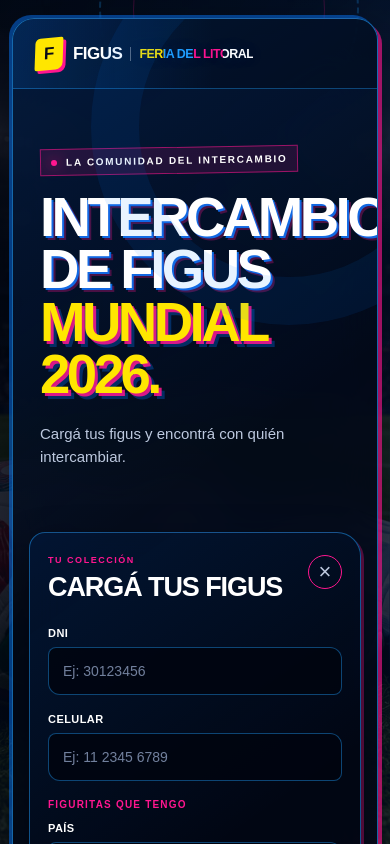
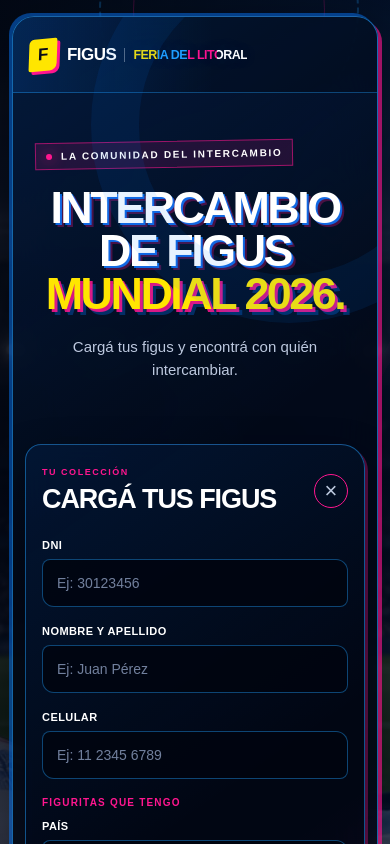
Before and after one commit to feriadellitoralsantafe-a11y/figus, a Next.js app: page / in a window 390 px wide. Both pictures are taken after a click on the button "CARGAR MIS FIGUS". Shown: the top 844 px of the page. Built offline with nearby package versions, Linux system fonts and the light colour scheme.

Commit message:
Agregar nombre y apellido y mejorar responsive

```diff
--- a/app/api/guardar-figus/route.ts
+++ b/app/api/guardar-figus/route.ts
@@ -3,6 +3,7 @@ const GOOGLE_SCRIPT_URL =
 
 type FigusPayload = {
   dni?: unknown;
+  nombreApellido?: unknown;
   celular?: unknown;
   figuritas?: unknown;
 };
@@ -22,6 +23,10 @@ export async function POST(request: Request) {
   try {
     const body = (await request.json()) as FigusPayload;
     const dni = typeof body.dni === "string" ? body.dni.trim() : "";
+    const nombreApellido =
+      typeof body.nombreApellido === "string"
+        ? body.nombreApellido.trim()
+        : "";
     const celular =
       typeof body.celular === "string" ? body.celular.trim() : "";
     const figuritas =
@@ -29,11 +34,12 @@ export async function POST(request: Request) {
 
     console.log("[guardar-figus] Datos recibidos:", {
       dni,
+      nombreApellido,
       celular,
       figuritas,
     });
 
-    if (!dni || !celular || !figuritas) {
+    if (!dni || !nombreApellido || !celular || !figuritas) {
       console.error("[guardar-figus] Validación fallida: faltan campos.");
 
       return Response.json(
@@ -52,7 +58,7 @@ export async function POST(request: Request) {
       headers: {
         "Content-Type": "application/json",
       },
-      body: JSON.stringify({ dni, celular, figuritas }),
+      body: JSON.stringify({ dni, nombreApellido, celular, figuritas }),
       cache: "no-store",
     });
 
--- a/app/components/figus-app.tsx
+++ b/app/components/figus-app.tsx
@@ -40,6 +40,7 @@ const COUNTRIES = [
 
 const initialForm = {
   dni: "",
+  nombreApellido: "",
   celular: "",
 };
 
@@ -121,6 +122,9 @@ export default function FigusApp() {
 
     const nextErrors: Record<string, string> = {};
     if (!form.dni.trim()) nextErrors.dni = "Ingresá tu DNI.";
+    if (!form.nombreApellido.trim()) {
+      nextErrors.nombreApellido = "Ingresá tu nombre y apellido.";
+    }
     if (!form.celular.trim()) nextErrors.celular = "Ingresá tu celular.";
     if (stickers.length === 0) {
       nextErrors.figuritas = "Agregá al menos una figurita.";
@@ -138,6 +142,7 @@ export default function FigusApp() {
         headers: { "Content-Type": "application/json" },
         body: JSON.stringify({
           dni: form.dni.trim(),
+          nombreApellido: form.nombreApellido.trim(),
           celular: form.celular.trim(),
           figuritas: stickers.join(", "),
         }),
@@ -231,7 +236,7 @@ export default function FigusApp() {
             </div>
 
             <form onSubmit={handleSubmit} noValidate>
-              <div className="field-row">
+              <div className="field-row identity-row">
                 <div className="field">
                   <label htmlFor="dni">DNI</label>
                   <input
@@ -246,6 +251,27 @@ export default function FigusApp() {
                     aria-invalid={Boolean(errors.dni)}
                   />
                   {errors.dni && <span className="field-error">{errors.dni}</span>}
+                </div>
+
+                <div className="field">
+                  <label htmlFor="nombreApellido">Nombre y apellido</label>
+                  <input
+                    id="nombreApellido"
+                    name="nombreApellido"
+                    type="text"
+                    autoComplete="name"
+                    placeholder="Ej: Juan Pérez"
+                    value={form.nombreApellido}
+                    onChange={(event) =>
+                      updateField("nombreApellido", event.target.value)
+                    }
+                    aria-invalid={Boolean(errors.nombreApellido)}
+                  />
+                  {errors.nombreApellido && (
+                    <span className="field-error">
+                      {errors.nombreApellido}
+                    </span>
+                  )}
                 </div>
 
                 <div className="field">
--- a/app/globals.css
+++ b/app/globals.css
@@ -429,7 +429,12 @@ h2 {
   gap: 15px;
 }
 
+.identity-row {
+  grid-template-columns: 0.75fr 1.35fr 1fr;
+}
+
 .field {
+  min-width: 0;
   margin-bottom: 18px;
 }
 
@@ -816,12 +821,21 @@ h2 {
 }
 
 @media (max-width: 640px) {
+  html,
+  body {
+    max-width: 100%;
+    overflow-x: hidden;
+  }
+
   .page-shell {
+    width: 100%;
     align-items: start;
-    padding: 18px 12px;
+    overflow-x: clip;
+    padding: 16px 12px 28px;
   }
 
   .main-card {
+    width: 100%;
     min-height: calc(100vh - 36px);
     border-radius: 22px;
     box-shadow:
@@ -831,7 +845,8 @@ h2 {
   }
 
   .brand-row {
-    padding: 0 22px;
+    min-height: 76px;
+    padding: 0 16px;
   }
 
   .brand-venue {
@@ -846,21 +861,28 @@ h2 {
   }
 
   .hero {
-    padding: 58px 27px 48px;
+    padding: 48px 22px 44px;
+    text-align: center;
   }
 
   h1 {
-    font-size: clamp(42px, 14vw, 62px);
+    max-width: 100%;
+    font-size: clamp(34px, 11.5vw, 50px);
+    letter-spacing: -0.055em;
+    overflow-wrap: anywhere;
     text-shadow:
       2px 2px 0 rgba(8, 120, 255, 0.85),
       4px 4px 0 rgba(255, 22, 143, 0.28);
   }
 
   .subtitle {
+    margin-right: auto;
+    margin-left: auto;
     font-size: 15px;
   }
 
   .actions {
+    justify-content: center;
     flex-direction: column;
   }
 
@@ -869,16 +891,45 @@ h2 {
   }
 
   .form-panel {
-    margin: -20px 16px 30px;
-    padding: 22px 18px;
+    width: auto;
+    margin: -18px 12px 28px;
+    padding: 22px 16px;
     box-shadow:
       3px 3px 0 rgba(255, 22, 143, 0.3),
       0 18px 42px rgba(0, 0, 0, 0.36);
   }
 
+  .form-heading {
+    align-items: center;
+  }
+
+  .form-heading > div {
+    min-width: 0;
+  }
+
+  h2 {
+    font-size: clamp(22px, 7vw, 27px);
+    overflow-wrap: anywhere;
+  }
+
   .field-row {
     grid-template-columns: 1fr;
     gap: 0;
+  }
+
+  .identity-row {
+    grid-template-columns: 1fr;
+  }
+
+  .field input,
+  .field textarea,
+  .field select {
+    width: 100%;
+    max-width: 100%;
+  }
+
+  .sticker-builder-label {
+    text-align: left;
   }
 
   .sticker-entry-row {
@@ -896,6 +947,23 @@ h2 {
 
   .add-sticker-button {
     width: 100%;
+  }
+
+  .sticker-preview {
+    width: 100%;
+    align-items: stretch;
+  }
+
+  .sticker-chip {
+    max-width: 100%;
+    justify-content: space-between;
+    overflow-wrap: anywhere;
+  }
+
+  .submit-button {
+    width: 100%;
+    margin-right: auto;
+    margin-left: auto;
   }
 
   .card-footer {
```
Also changed, not shown: 1 other file (tests, documents, lock files or other folders).
